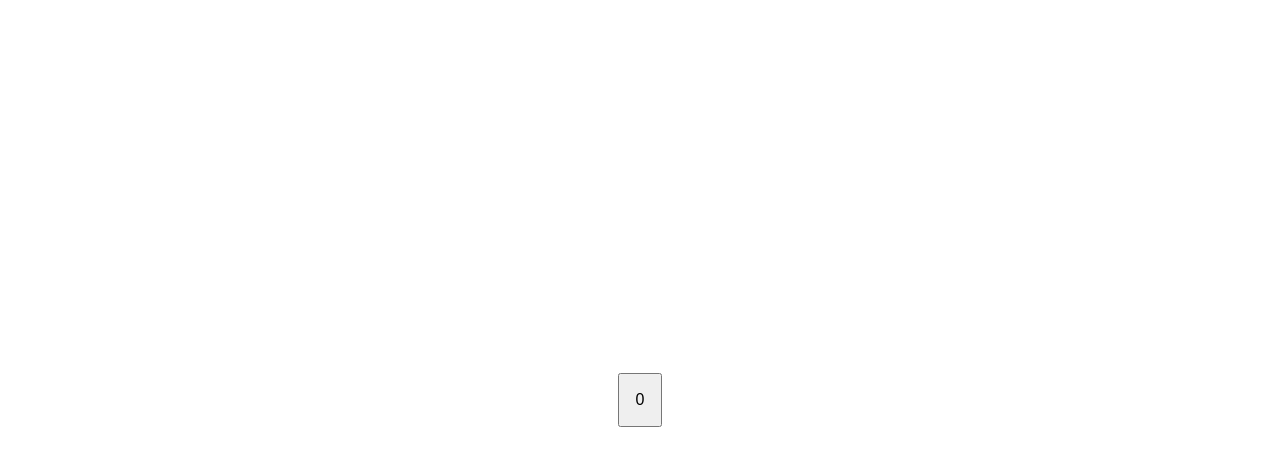
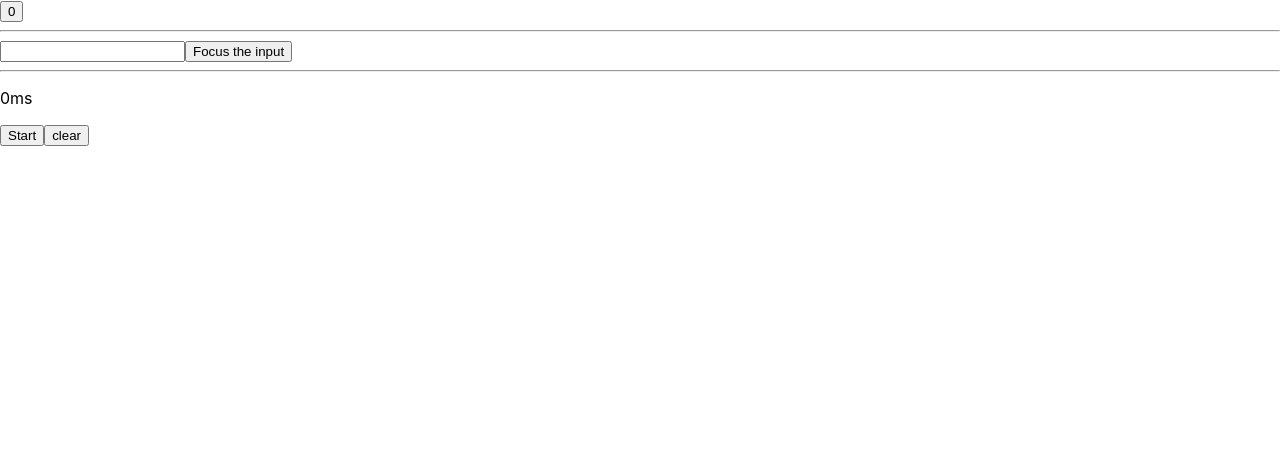
Before and after one commit to Jezfx/learning, a React (Create React App) app in the folder react-hooks/: page / in a window 1280 px wide. Shown: the top 466 px of the page. Built offline with nearby package versions, Linux system fonts and the light colour scheme.

Commit message:
add timer example

```diff
--- a/react-hooks/src/App.css
+++ /dev/null
@@ -1,11 +0,0 @@
-.container {
-  height: 100vh;
-  display: flex;
-  justify-content: center;
-  align-items: center;
-}
-
-.button {
-  padding: 1em;
-  font-size: 1em;
-}
--- a/react-hooks/src/App.js
+++ b/react-hooks/src/App.js
@@ -1,33 +1,15 @@
-import React, { useState, useEffect } from "react";
-import "./App.css";
+import React from "react";
 
-function useCounter({ initialState, step }) {
-  const [count, setCount] = useState(initialState);
-  const incrementCount = () => setCount(count + step);
-  return { count, incrementCount };
-}
+import TextInputWithFocusButton from "./TextInputWithFocusButton";
+import Counter from "./Counter";
+import Timer from "./Timer";
 
-function App() {
-  // lazy initialisation
-  const initialState = () =>
-    Number(window.localStorage.getItem("counter")) || 0;
-
-  const { count, incrementCount } = useCounter({ initialState, step: 3 });
-
-  useEffect(
-    () => {
-      window.localStorage.setItem("counter", count);
-    },
-    [count]
-  );
-
-  return (
-    <div className="container">
-      <button className="button" onClick={incrementCount}>
-        {count}
-      </button>
-    </div>
-  );
-}
-
-export default App;
+export default () => (
+  <>
+    <Counter />
+    <hr />
+    <TextInputWithFocusButton />
+    <hr />
+    <Timer />
+  </>
+);
--- /dev/null
+++ b/react-hooks/src/Counter.js
@@ -0,0 +1,32 @@
+import React, { useState, useEffect } from "react";
+
+function useCounter({ initialState, step }) {
+  const [count, setCount] = useState(initialState);
+  const incrementCount = () => setCount(count + step);
+  return { count, incrementCount };
+}
+
+function Counter() {
+  // lazy initialisation
+  const initialState = () =>
+    Number(window.localStorage.getItem("counter")) || 0;
+
+  const { count, incrementCount } = useCounter({ initialState, step: 3 });
+
+  useEffect(
+    () => {
+      window.localStorage.setItem("counter", count);
+    },
+    [count]
+  );
+
+  return (
+    <div className="container">
+      <button className="button" onClick={incrementCount}>
+        {count}
+      </button>
+    </div>
+  );
+}
+
+export default Counter;
--- /dev/null
+++ b/react-hooks/src/TextInputWithFocusButton.js
@@ -0,0 +1,17 @@
+import React, { useRef } from "react";
+
+function TextInputWithFocusButton() {
+  const inputEl = useRef(null);
+  const onButtonClick = () => {
+    // `current` points to the mounted text input element
+    inputEl.current.focus();
+  };
+  return (
+    <>
+      <input ref={inputEl} type="text" />
+      <button onClick={onButtonClick}>Focus the input</button>
+    </>
+  );
+}
+
+export default TextInputWithFocusButton;
--- /dev/null
+++ b/react-hooks/src/Timer.js
@@ -0,0 +1,40 @@
+import React, { useState, useRef, useEffect } from "react";
+
+function StopWatch() {
+  const [lapse, setLapse] = useState(0);
+  const [running, setRunning] = useState(false);
+  const intervalRef = useRef(null);
+
+  useEffect(() => {
+    return () => clearInterval(intervalRef.current);
+  }, []);
+
+  function handleRunClick() {
+    if (running) {
+      clearInterval(intervalRef.current);
+    } else {
+      const startTime = Date.now() - lapse;
+
+      intervalRef.current = setInterval(() => {
+        setLapse(Date.now() - startTime);
+      }, 0);
+    }
+    setRunning(!running);
+  }
+
+  function handleClearClick() {
+    clearInterval(intervalRef.current);
+    setLapse(0);
+    setRunning(false);
+  }
+
+  return (
+    <>
+      <p>{lapse}ms</p>
+      <button onClick={handleRunClick}>{running ? "Stop" : "Start"}</button>
+      <button onClick={handleClearClick}>clear</button>
+    </>
+  );
+}
+
+export default StopWatch;
```
